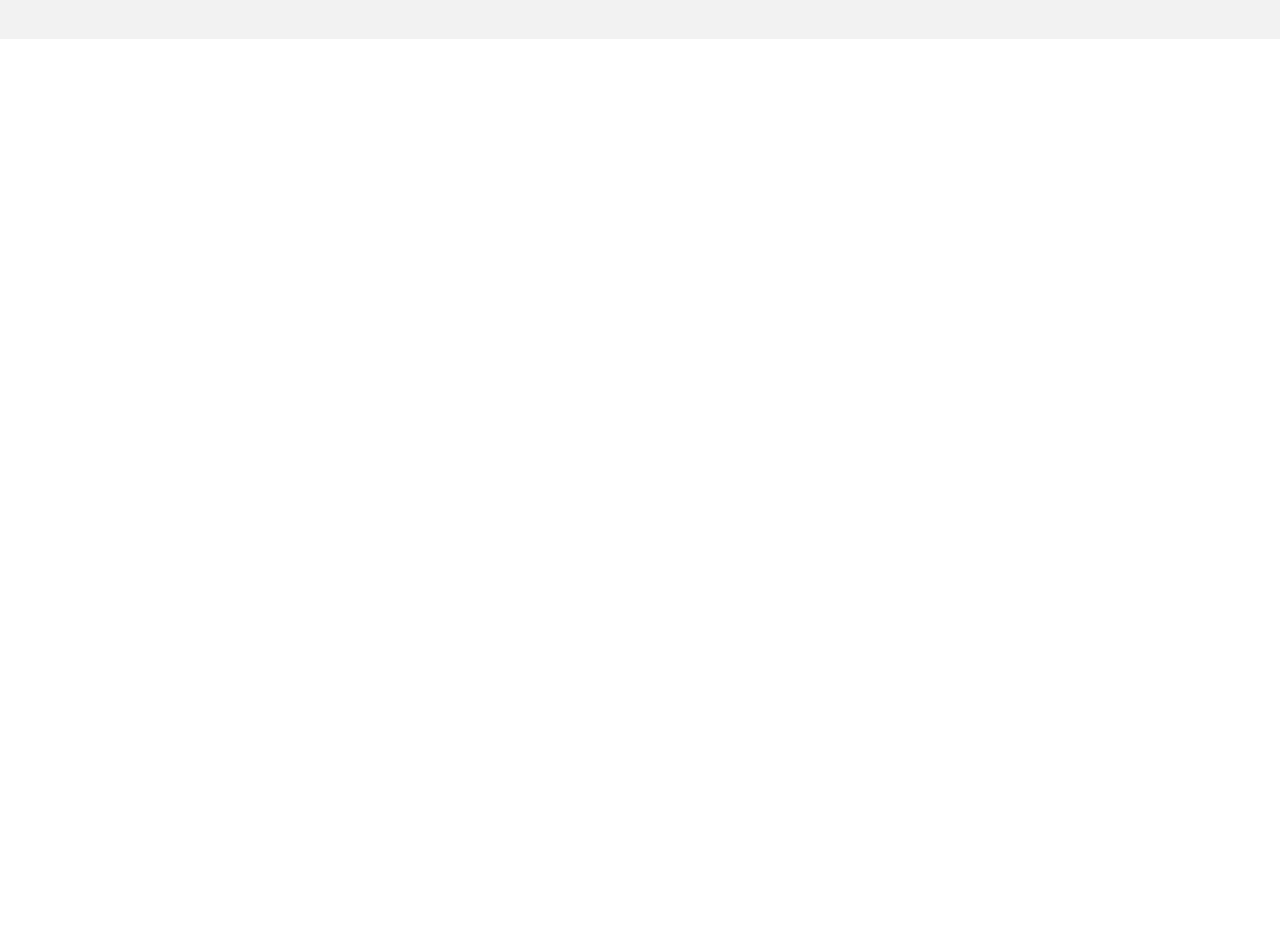
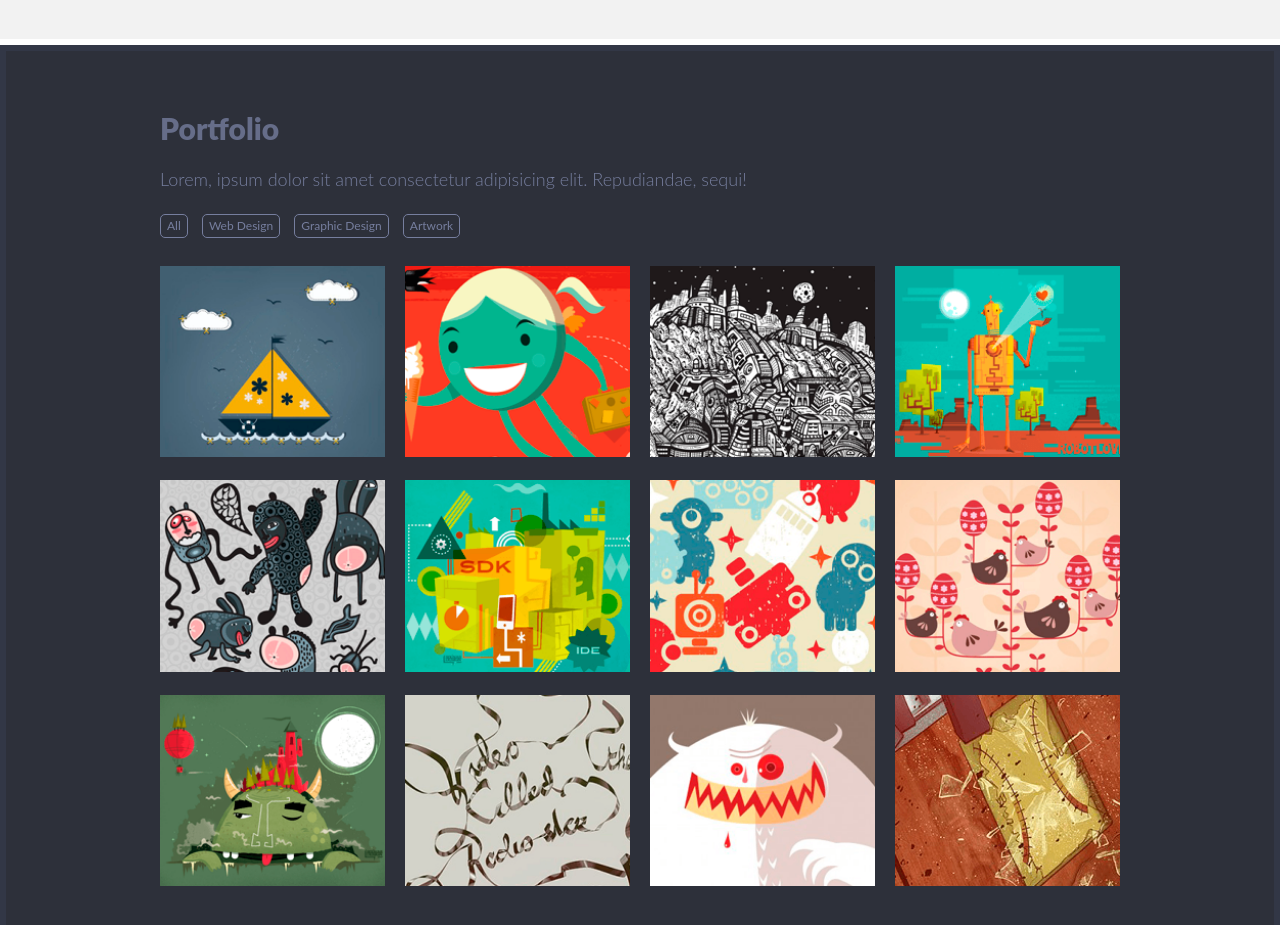
Before and after one commit to EgorKa1994/singolo, a website built with Parcel: page index.html in a window 1280 px wide. Shown: the part 1155-2080 px from the top of the page. Before the commit the page ends 1200 px from the top, so only its background shows below. Built offline with nearby package versions, Linux system fonts and the light colour scheme; files whose address does not match are found by name.

Commit message:
Create portfolio block

```diff
--- a/index.html
+++ b/index.html
@@ -116,7 +116,7 @@
         <div class="container">
           <div class="service">
             <h1 class="service-title">Our Services</h1>
-            <p class="service-text">
+            <p class="note">
               Lorem ipsum dolor sit amet consectetur adipisicing elit.
               Distinctio voluptatem voluptate eligendi repellendus a, amet omnis
               cupiditate consequatur numquam in inventore aut velit recusandae,
@@ -217,6 +217,61 @@
           </div>
         </div>
       </div>
+      <div class="portfolio-wrap">
+        <div class="container">
+          <div class="portfolio">
+            <h1>Portfolio</h1>
+            <p class="note">
+              Lorem, ipsum dolor sit amet consectetur adipisicing elit.
+              Repudiandae, sequi!
+            </p>
+            <div class="filter-list">
+              <div>All</div>
+              <div>Web Design</div>
+              <div>Graphic Design</div>
+              <div>Artwork</div>
+            </div>
+            <div class="portfolio_img">
+              <div>
+                <img src="./src/img/portfolio/portfolio-1.png" alt="port1" />
+              </div>
+              <div>
+                <img src="./src/img/portfolio/portfolio-2.png" alt="port2" />
+              </div>
+              <div>
+                <img src="./src/img/portfolio/portfolio-3.png" alt="port3" />
+              </div>
+              <div>
+                <img src="./src/img/portfolio/portfolio-4.png" alt="port4" />
+              </div>
+              <div>
+                <img src="./src/img/portfolio/portfolio-5.png" alt="port5" />
+              </div>
+              <div>
+                <img src="./src/img/portfolio/portfolio-6.png" alt="port6" />
+              </div>
+              <div>
+                <img src="./src/img/portfolio/portfolio-7.png" alt="port7" />
+              </div>
+              <div>
+                <img src="./src/img/portfolio/portfolio-8.png" alt="port8" />
+              </div>
+              <div>
+                <img src="./src/img/portfolio/portfolio-9.png" alt="port9" />
+              </div>
+              <div>
+                <img src="./src/img/portfolio/portfolio-10.png" alt="port10" />
+              </div>
+              <div>
+                <img src="./src/img/portfolio/portfolio-11.png" alt="port11" />
+              </div>
+              <div>
+                <img src="./src/img/portfolio/portfolio-12.png" alt="port12" />
+              </div>
+            </div>
+          </div>
+        </div>
+      </div>
     </div>
   </body>
 </html>
--- a/src/stylesheets/helpers/_variables.scss
+++ b/src/stylesheets/helpers/_variables.scss
@@ -8,6 +8,7 @@ $text-common-color-dark:  #767E9E;
 
 
 $white-color: #FFFFFF;
+$white-color-second: #DEDEDE;
 
 $border-color: #323746;
 $border-color-slider: #EA676B;
--- a/src/stylesheets/style.scss
+++ b/src/stylesheets/style.scss
@@ -173,7 +173,7 @@ img{
     color: $grey-dark-color;
   }
 
-  .service-text {
+  .note {
     color: $text-common-color-dark;
     padding-bottom: 45px;
   }
@@ -210,6 +210,52 @@ img{
   }
 }
 
+.portfolio-wrap {
+  background-color: $secondary-color;
+  border: 6px solid $border-color;
+
+  h1 {
+    color: $grey-dark-color;
+  }
+
+  .note {
+    color: $text-common-color-dark;
+    padding-bottom: 20px;
+  }
+
+  .filter-list {
+    margin: 0 -5px 18px;
+  }
+
+  .filter-list > div {
+    display: inline-block;
+    @include font-style(12px, normal, 12px, normal, none);
+    color: $text-common-color-dark;
+    padding: 5px 6px;
+    border: 1px solid $text-common-color-dark;
+    border-radius: 5px;
+    margin: 0 5px;
+    cursor: pointer;
+
+    &:hover {
+      color: $white-color-second;
+      border-color: $white-color-second;
+    }
+  }
+
+  .portfolio_img {
+    @extend %flex-container;
+    margin: 0 -10px;
+    flex-wrap: wrap;
+    padding-bottom: 75px;
+  }
+
+  .portfolio_img > div{
+    margin: 10px;
+    width: calc(25% - 20px);
+  }
+}
+
 h1 {
   @include font-style(30px, 900, 36px, normal, none);
   padding: 59px 0 18px 0;
```
Also changed, not shown: src/img/portfolio/portfolio-1.png (added), src/img/portfolio/portfolio-10.png (added), src/img/portfolio/portfolio-11.png (added), src/img/portfolio/portfolio-12.png (added), src/img/portfolio/portfolio-2.png (added), src/img/portfolio/portfolio-3.png (added), src/img/portfolio/portfolio-4.png (added), src/img/portfolio/portfolio-5.png (added), src/img/portfolio/portfolio-6.png (added), src/img/portfolio/portfolio-7.png (added), src/img/portfolio/portfolio-8.png (added), src/img/portfolio/portfolio-9.png (added).
